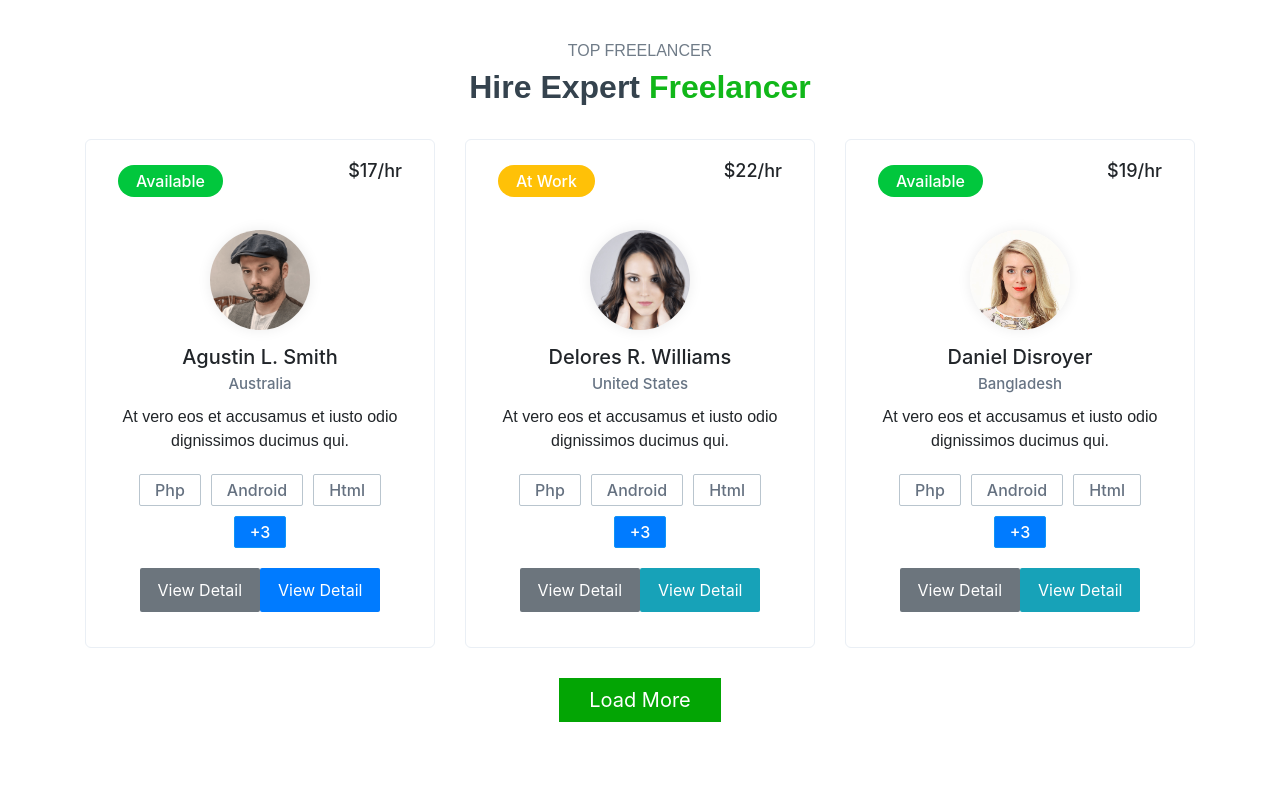
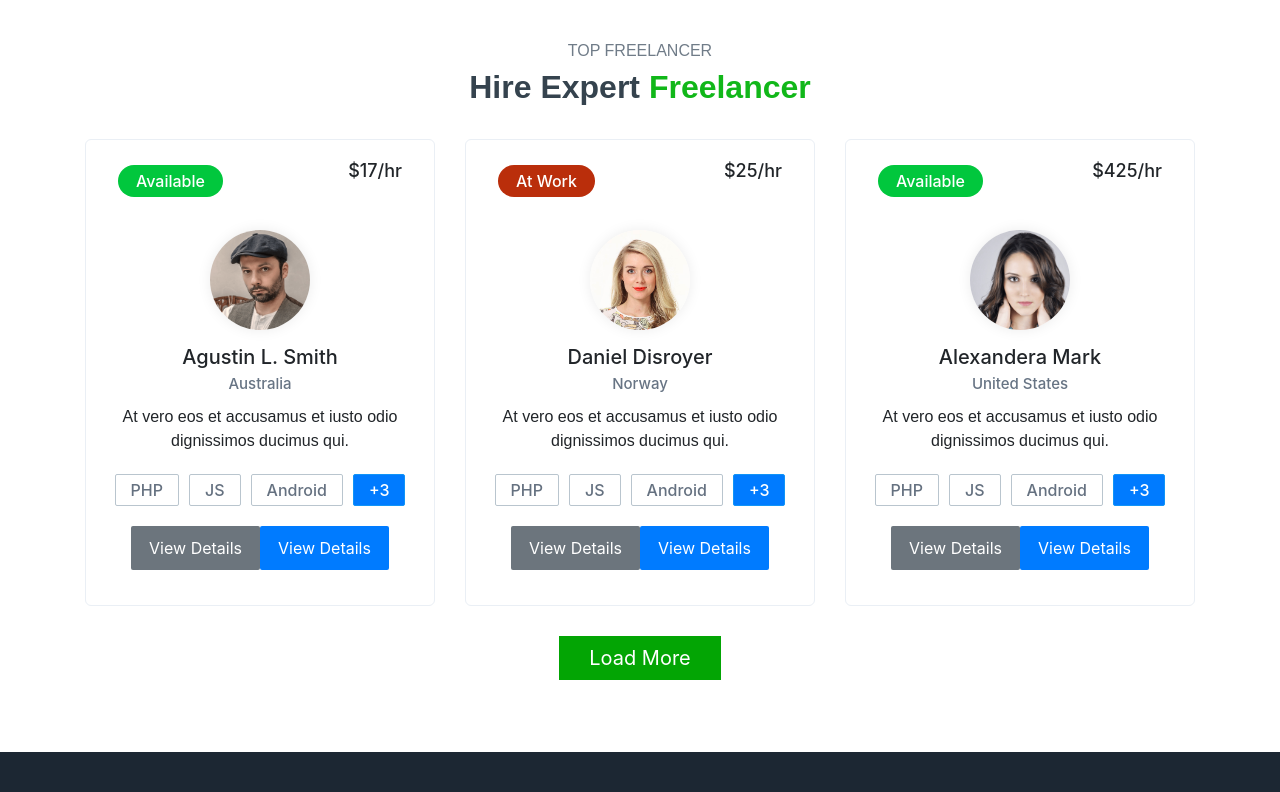
Before and after one commit to danishulhassan7/job-stock, a React (Create React App) app in the folder job-stock/: page / in a window 1280 px wide. Shown: the part 2680-3472 px from the top of the page. Built offline with nearby package versions, Linux system fonts and the light colour scheme.

Commit message:
Job-Stock >> Home: Done with the HireFreelancers section (props)

```diff
--- /dev/null
+++ b/job-stock/src/components/HireFreelancers.js
@@ -0,0 +1,36 @@
+import React from 'react';
+import 'bootstrap/dist/css/bootstrap.min.css';
+
+
+export const HireFreelancers = (props) => (
+
+    <div className="freelance-container style-2">
+        <div className="freelance-box">
+            <span className={props.class}>{props.status}</span>
+            <h4 className="flc-rate">{props.rate}</h4>
+
+            <div className="freelance-inner-box">
+                <div className="freelance-box-thumb"><img src={props.img} height="104px"
+                    className="img-responsive img-circle" alt="" /></div>
+                <div className="freelance-box-detail">
+                    <h4>{props.title}</h4>
+                    <span className="location">{props.country}</span>
+                </div>
+                <div className="rattings"><i className="fa fa-star fill"></i><i className="fa fa-star fill"></i><i
+                    className="fa fa-star fill"></i><i className="fa fa-star-half fill"></i><i
+                        className="fa fa-star"></i></div>
+            </div>
+            <div className="freelance-box-extra">
+                <p>{props.desc}</p>
+                <ul>
+                    <li>{props.skill1}</li>
+                    <li>{props.skill2}</li>
+                    <li>{props.skill3}</li>
+                    <li className="more-skill bg-primary">{props.skill}</li>
+                </ul>
+            </div>
+            <a href="freelancer-detail.html" className="btn btn-freelance-two bg-secondary">{props.btnText1}</a>
+            <a href="freelancer-detail.html" className="btn btn-freelance-two bg-primary">{props.btnText2}</a>
+        </div>
+    </div>
+);
--- a/job-stock/src/components/Home.js
+++ b/job-stock/src/components/Home.js
@@ -23,6 +23,7 @@ import can1 from '../assets/img/can-1.png';
 import can3 from '../assets/img/can-3.png';
 import can5 from '../assets/img/can-5.jpg';
 import Footer from './Footer';
+import { HireFreelancers } from './HireFreelancers';
 
 
 export const Home = () => (
@@ -212,7 +213,7 @@ export const Home = () => (
             <Row>
                 {/* <div id="client-testimonial-slider" className="owl-carousel"> */}
                 <Col md={4} sm={6}>
-                    <div className="client-testimonial">
+                    {/* <div className="client-testimonial">
                         <div className="pic"><img src={client1} alt="" /></div>
                         <p className="client-description">Lorem ipsum dolor sit amet, consectetur adipiscing elit, sed do
                             eiusmod tempor et dolore magna aliqua.</p>
@@ -222,7 +223,7 @@ export const Home = () => (
                             <li className="fa fa-star-o"></li>
                             <li className="fa fa-star"></li>
                         </ul>
-                    </div>
+                    </div> */}
                     </Col>
                     <Col md={4} sm={6}>
                     <div className="client-testimonial">
@@ -274,97 +275,55 @@ export const Home = () => (
             </Row>
             <Row>
                 <Col md={4} sm={6}>
-                    <div className="freelance-container style-2">
-                        <div className="freelance-box">
-                            <span className="freelance-status">Available</span>
-                            <h4 className="flc-rate">$17/hr</h4>
-
-                            <div className="freelance-inner-box">
-                                <div className="freelance-box-thumb"><img src={can1} height="104px"
-                                                                      className="img-responsive img-circle" alt=""/></div>
-                                <div className="freelance-box-detail">
-                                    <h4>Agustin L. Smith</h4>
-                                    <span className="location">Australia</span>
-                                </div>
-                                <div className="rattings"><i className="fa fa-star fill"></i><i className="fa fa-star fill"></i><i
-                                        className="fa fa-star fill"></i><i className="fa fa-star-half fill"></i><i
-                                        className="fa fa-star"></i></div>
-                            </div>
-                            <div className="freelance-box-extra">
-                                <p>At vero eos et accusamus et iusto odio dignissimos ducimus qui.</p>
-                                <ul>
-                                    <li>Php</li>
-                                    <li>Android</li>
-                                    <li>Html</li>
-                                    <li className="more-skill bg-primary">+3</li>
-                                </ul>
-                            </div>
-                            <a href="freelancer-detail.html" className="btn btn-freelance-two bg-secondary">View Detail</a>
-                            <a href="freelancer-detail.html" className="btn btn-freelance-two bg-primary">View Detail</a>
-                        </div>
-                    </div>
+                    <HireFreelancers
+                    img = {can1}
+                    status = "Available"
+                    rate = "$17/hr"
+                    title = "Agustin L. Smith"
+                    country = "Australia"
+                    desc = "At vero eos et accusamus et iusto odio dignissimos ducimus qui."
+                    skill1 = "PHP"
+                    skill2 = "JS"
+                    skill3 = "Android"
+                    skill = "+3"
+                    btnText1 = "View Details"
+                    btnText2 = "View Details"
+                    class = "freelance-status"
+                    />
                 </Col>
                 <Col md={4} sm={6}>
-                    <div className="freelance-container style-2">
-                        <div className="freelance-box">
-                            <span className="freelance-status bg-warning">At Work</span>
-                            <h4 className="flc-rate">$22/hr</h4>
-
-                            <div className="freelance-inner-box">
-                                <div className="freelance-box-thumb"><img src={can3} height="104px"
-                                                                      className="img-responsive img-circle" alt=""/></div>
-                                <div className="freelance-box-detail">
-                                    <h4>Delores R. Williams</h4>
-                                    <span className="location">United States</span>
-                                </div>
-                                <div className="rattings"><i className="fa fa-star fill"></i><i className="fa fa-star fill"></i><i
-                                        className="fa fa-star fill"></i><i className="fa fa-star-half fill"></i><i
-                                        className="fa fa-star"></i></div>
-                            </div>
-                            <div className="freelance-box-extra">
-                                <p>At vero eos et accusamus et iusto odio dignissimos ducimus qui.</p>
-                                <ul>
-                                    <li>Php</li>
-                                    <li>Android</li>
-                                    <li>Html</li>
-                                    <li className="more-skill bg-primary">+3</li>
-                                </ul>
-                            </div>
-                            <a href="freelancer-detail.html" className="btn btn-freelance-two bg-secondary">View Detail</a><a
-                                href="freelancer-detail.html" className="btn btn-freelance-two bg-info">View Detail</a>
-                        </div>
-                    </div>
+                <HireFreelancers
+                    img = {can5}
+                    status = "At Work"
+                    rate = "$25/hr"
+                    title = "Daniel Disroyer"
+                    country = "Norway"
+                    desc = "At vero eos et accusamus et iusto odio dignissimos ducimus qui."
+                    skill1 = "PHP"
+                    skill2 = "JS"
+                    skill3 = "Android"
+                    skill = "+3"
+                    btnText1 = "View Details"
+                    btnText2 = "View Details"
+                    class = "freelance-status-not"
+                    />
                 </Col>
                 <Col md={4} sm={6}>
-                    <div className="freelance-container style-2">
-                        <div className="freelance-box">
-                            <span className="freelance-status">Available</span>
-                            <h4 className="flc-rate">$19/hr</h4>
-
-                            <div className="freelance-inner-box">
-                                <div className="freelance-box-thumb"><img src={can5} height="104px"
-                                                                      className="img-responsive img-circle" alt=""/></div>
-                                <div className="freelance-box-detail">
-                                    <h4>Daniel Disroyer</h4>
-                                    <span className="location">Bangladesh</span>
-                                </div>
-                                <div className="rattings"><i className="fa fa-star fill"></i><i className="fa fa-star fill"></i><i
-                                        className="fa fa-star fill"></i><i className="fa fa-star-half fill"></i><i
-                                        className="fa fa-star"></i></div>
-                            </div>
-                            <div className="freelance-box-extra">
-                                <p>At vero eos et accusamus et iusto odio dignissimos ducimus qui.</p>
-                                <ul>
-                                    <li>Php</li>
-                                    <li>Android</li>
-                                    <li>Html</li>
-                                    <li className="more-skill bg-primary">+3</li>
-                                </ul>
-                            </div>
-                            <a href="freelancer-detail.html" className="btn btn-freelance-two bg-secondary">View Detail</a>
-                            <a href="freelancer-detail.html" className="btn btn-freelance-two bg-info">View Detail</a>
-                        </div>
-                    </div>
+                <HireFreelancers
+                    img = {can3}
+                    status = "Available"
+                    rate = "$425/hr"
+                    title = "Alexandera Mark"
+                    country = "United States"
+                    desc = "At vero eos et accusamus et iusto odio dignissimos ducimus qui."
+                    skill1 = "PHP"
+                    skill2 = "JS"
+                    skill3 = "Android"
+                    skill = "+3"
+                    btnText1 = "View Details"
+                    btnText2 = "View Details"
+                    class = "freelance-status"
+                    />
                 </Col>
             </Row>
             <Row>
--- a/job-stock/src/components/Styles.js
+++ b/job-stock/src/components/Styles.js
@@ -608,6 +608,18 @@ span.process-num {
 	border-radius: 50px;
 	font-weight: 500
 }
+
+.freelance-status-not {
+	position: absolute;
+	left: 32px;
+	top: 25px;
+	background: #ba2e0b;
+	color: #fff;
+	text-transform: capitalize;
+	padding: 4px 18px;
+	border-radius: 50px;
+	font-weight: 500
+}
 .flc-rate,
 .sidebar-status {
 	position: absolute;
```
Also changed, not shown: 1 other file (tests, documents, lock files or other folders).
